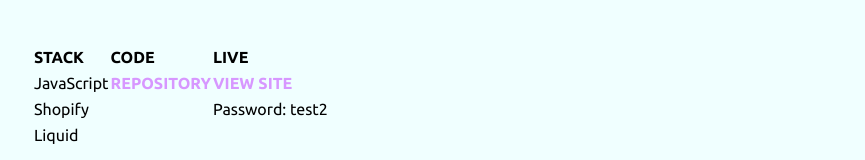
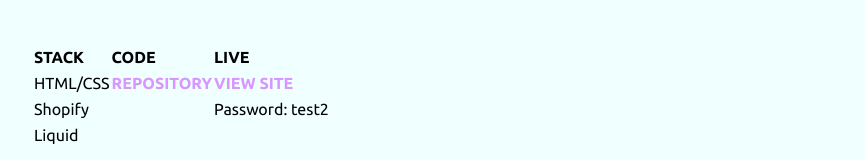
Before and after one commit to mabdulul/Mulkportfolio, a React (Create React App) app: page /dreamyCream in a window 1280 px wide. Shown: the part 373-533 px from the top of the page, without its empty margins (57-922 px from the left). Built offline with nearby package versions, Linux system fonts and the light colour scheme.

Commit message:
adding changes to bulid

```diff
--- a/src/ProjectOne.js
+++ b/src/ProjectOne.js
@@ -48,7 +48,7 @@ const ProjectOne = () => {
 										<td class='pj_title'>Live</td>
 									</tr>
 									<tr class='pj_group'>
-										<td>JavaScript</td>
+										<td>HTML/CSS</td>
 										<td>
 											<a
 												class='aLink'
```
Also changed, not shown: 1 other file (tests, documents, lock files or other folders).
